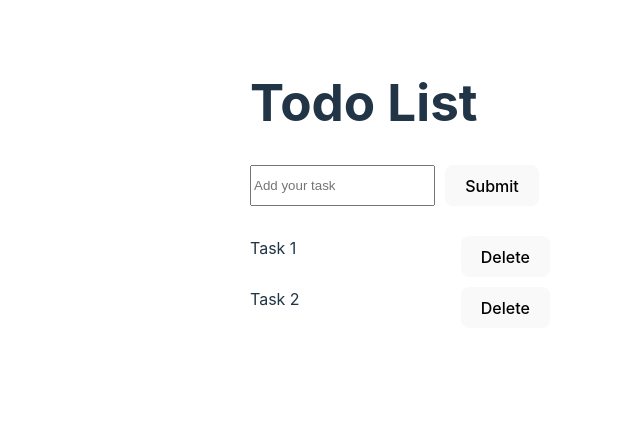
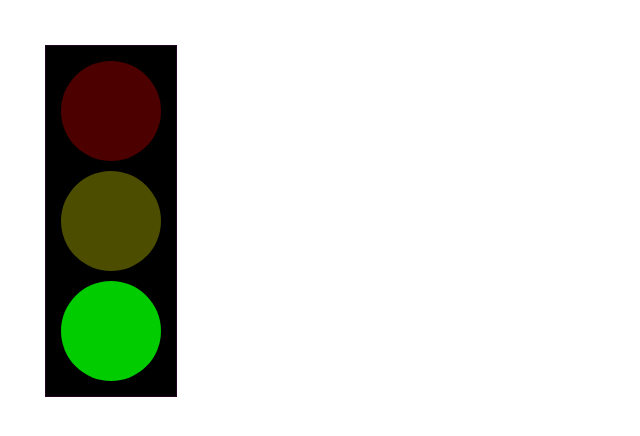
Before and after one commit to mirwais-sanaie/React-Challenges, a React (Vite) app in the folder reactChallenge/: page / in a window 1280 px wide. Shown: the top 436 px of the page, without its empty margins (0-640 px from the left). Built offline with nearby package versions, Linux system fonts and the light colour scheme.

Commit message:
TraficLight Challenge comp...

```diff
--- a/reactChallenge/src/App.jsx
+++ b/reactChallenge/src/App.jsx
@@ -3,7 +3,9 @@
 // import FileExplorer from "./components/Day-3(File Explorer)/FileExplorer";
 // import Modal from "./components/Day-4(Modal Component)/Modal";
 // import StarRating from "./components/Day-5(StarRating)/StarRating";
-import TodoList from "./components/Day-6(Todo List)/TodoList";
+// import TodoList from "./components/Day-6(Todo List)/TodoList";
+
+import TraficLight from "./components/Day-7(Trafic Light)/TraficLight";
 
 function App() {
   return (
@@ -13,7 +15,8 @@ function App() {
       {/* <FileExplorer /> */}
       {/* <Modal /> */}
       {/* <StarRating /> */}
-      <TodoList />
+      {/* <TodoList /> */}
+      <TraficLight />
     </div>
   );
 }
--- /dev/null
+++ b/reactChallenge/src/components/Day-7(Trafic Light)/TraficLight.css
@@ -0,0 +1,20 @@
+.App {
+  font-family: sans-serif;
+  text-align: center;
+}
+
+.light {
+  width: 100px;
+  height: 100px;
+  border-radius: 50%;
+  margin: 10px;
+}
+
+.traffic-light {
+  width: 120px;
+  padding: 5px;
+  margin: 5px;
+  background-color: #000;
+  border: solid 1px #f2f2;
+  display: inline-block;
+}
--- /dev/null
+++ b/reactChallenge/src/components/Day-7(Trafic Light)/TraficLight.jsx
@@ -0,0 +1,58 @@
+import { useEffect, useState } from "react";
+import "./TraficLight.css";
+
+function TraficLight() {
+  const [activeLight, setActiveLight] = useState("red");
+
+  useEffect(() => {
+    const changeLight = () => {
+      setActiveLight((prevLight) => {
+        switch (prevLight) {
+          case "red":
+            return "yellow";
+          case "green":
+            return "red";
+          case "yellow":
+            return "green";
+          default:
+            return "red";
+        }
+      });
+    };
+
+    const redTimer = setTimeout(() => {
+      if (activeLight === "red") changeLight();
+    }, 4000);
+
+    const yellowTimer = setTimeout(() => {
+      if (activeLight === "yellow") changeLight();
+    }, 1500);
+
+    const greenTimer = setTimeout(() => {
+      if (activeLight === "green") changeLight();
+    }, 3000);
+
+    return () => {
+      clearTimeout(redTimer);
+      clearTimeout(yellowTimer);
+      clearTimeout(greenTimer);
+    };
+  }, [activeLight]);
+
+  return (
+    <div className="traffic-light">
+      <Light color="#ff0000" active={activeLight === "red"} />
+      <Light color="#ffff00" active={activeLight === "yellow"} />
+      <Light color="#00cc00" active={activeLight === "green"} />
+    </div>
+  );
+}
+
+const Light = ({ color, active }) => (
+  <div
+    className="light"
+    style={{ backgroundColor: color, opacity: active ? 1 : 0.3 }}
+  />
+);
+
+export default TraficLight;
```
